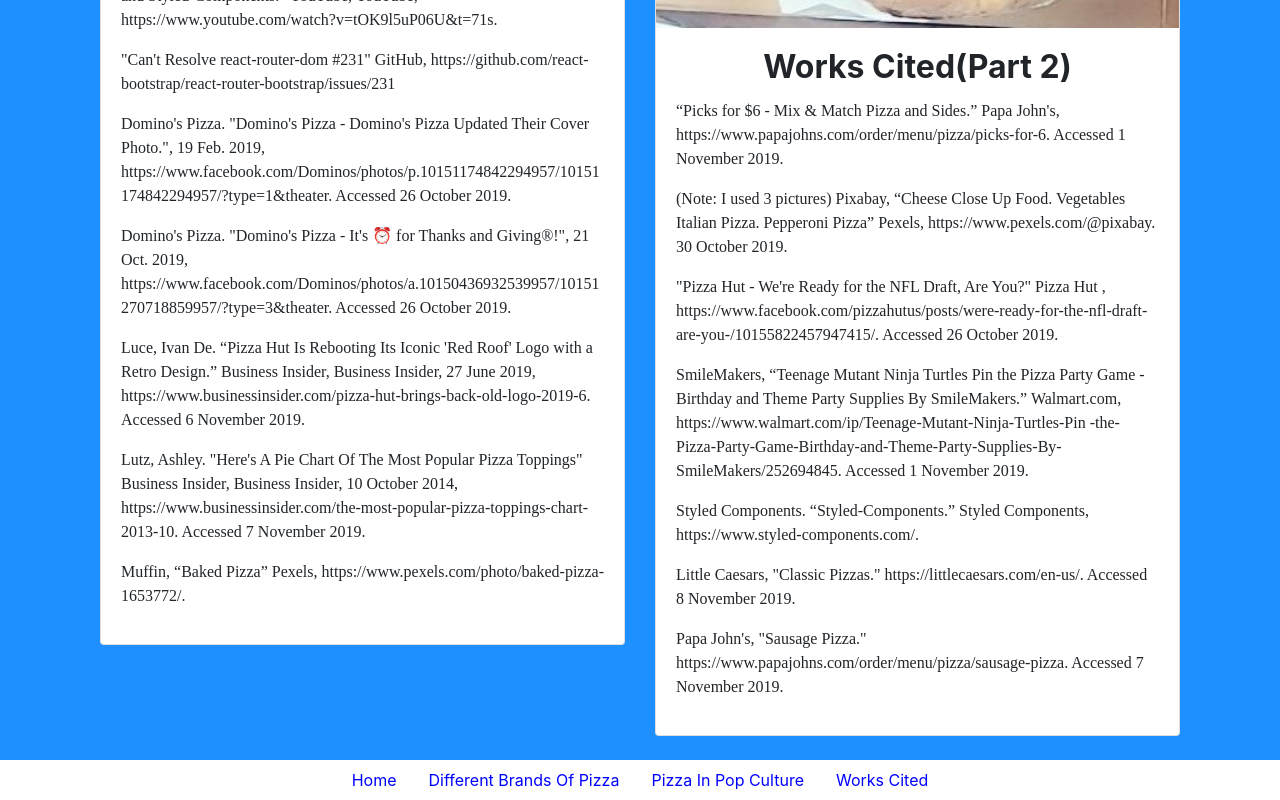
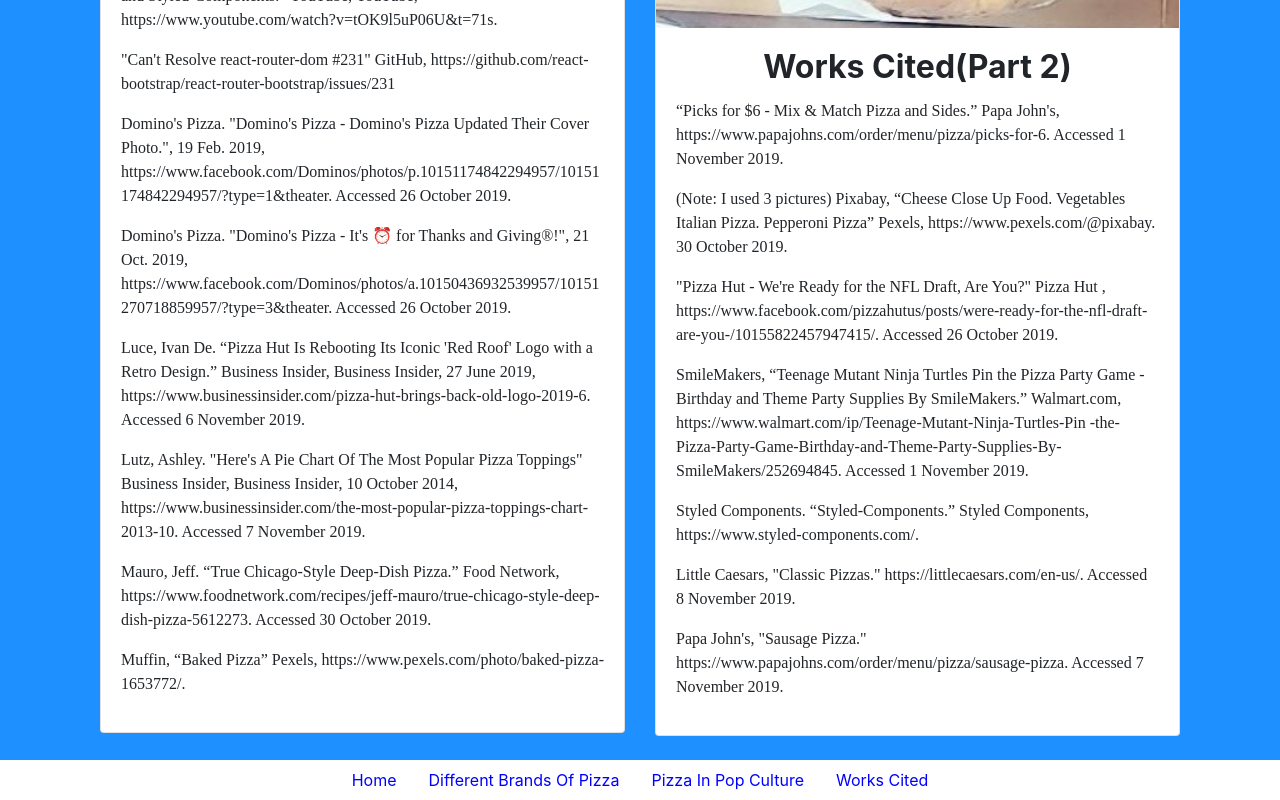
Before and after one commit to christopherf242/Popular-Types-Of-Pizza, a React (Create React App) app: page /WorksCited in a window 1280 px wide. Shown: the part 1094-1894 px from the top of the page. Built offline with nearby package versions, Linux system fonts and the light colour scheme.

Commit message:
Works Cited FoodNetwork update

```diff
--- a/src/WorksCited.js
+++ b/src/WorksCited.js
@@ -73,6 +73,8 @@
                         <p>Lutz, Ashley. "Here's A Pie Chart Of The Most Popular Pizza Toppings" Business Insider, Business Insider,
                                                       10 October 2014, https://www.businessinsider.com/the-most-popular-pizza-toppings-chart-2013-10. Accessed
                                                       7 November 2019.</p>
+                        <p>Mauro, Jeff. “True Chicago-Style Deep-Dish Pizza.”
+                         Food Network, https://www.foodnetwork.com/recipes/jeff-mauro/true-chicago-style-deep-dish-pizza-5612273. Accessed 30 October 2019.</p>
                         <p>Muffin, “Baked Pizza” Pexels, https://www.pexels.com/photo/baked-pizza-1653772/.</p>
                       </div>
                     </Card.Text>
```
